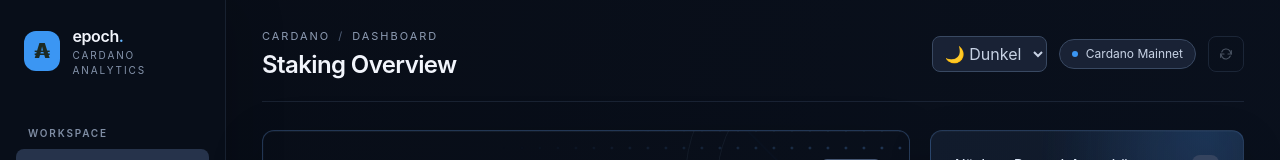
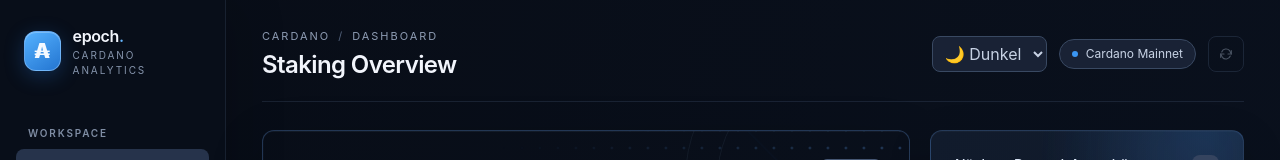
Before and after one commit to john261/staking-rewards, a Next.js app: page / in a window 1280 px wide. Shown: the top 160 px of the page. Built offline with nearby package versions, Linux system fonts and the light colour scheme.

Commit message:
Rename div class to 'brand-mark' in sidebar

```diff
--- a/app/page.tsx
+++ b/app/page.tsx
@@ -547,7 +547,7 @@ export default function Home() {
       <div className="mx-auto flex min-h-screen max-w-[1680px]">
         <aside className="dashboard-sidebar hidden w-[226px] shrink-0 border-r border-[#2b3850] bg-[#141d2d]/80 px-4 py-6 lg:flex lg:flex-col">
           <div className="flex items-center gap-3 px-2">
-            <div className="grid h-10 w-10 place-items-center rounded-xl bg-[#b9f574] text-[#1c2a23]">
+            <div className="brand-mark grid h-10 w-10 place-items-center rounded-xl bg-[#b9f574] text-[#1c2a23]">
               <span className="text-xl font-black">₳</span>
             </div>
             <div>
```
